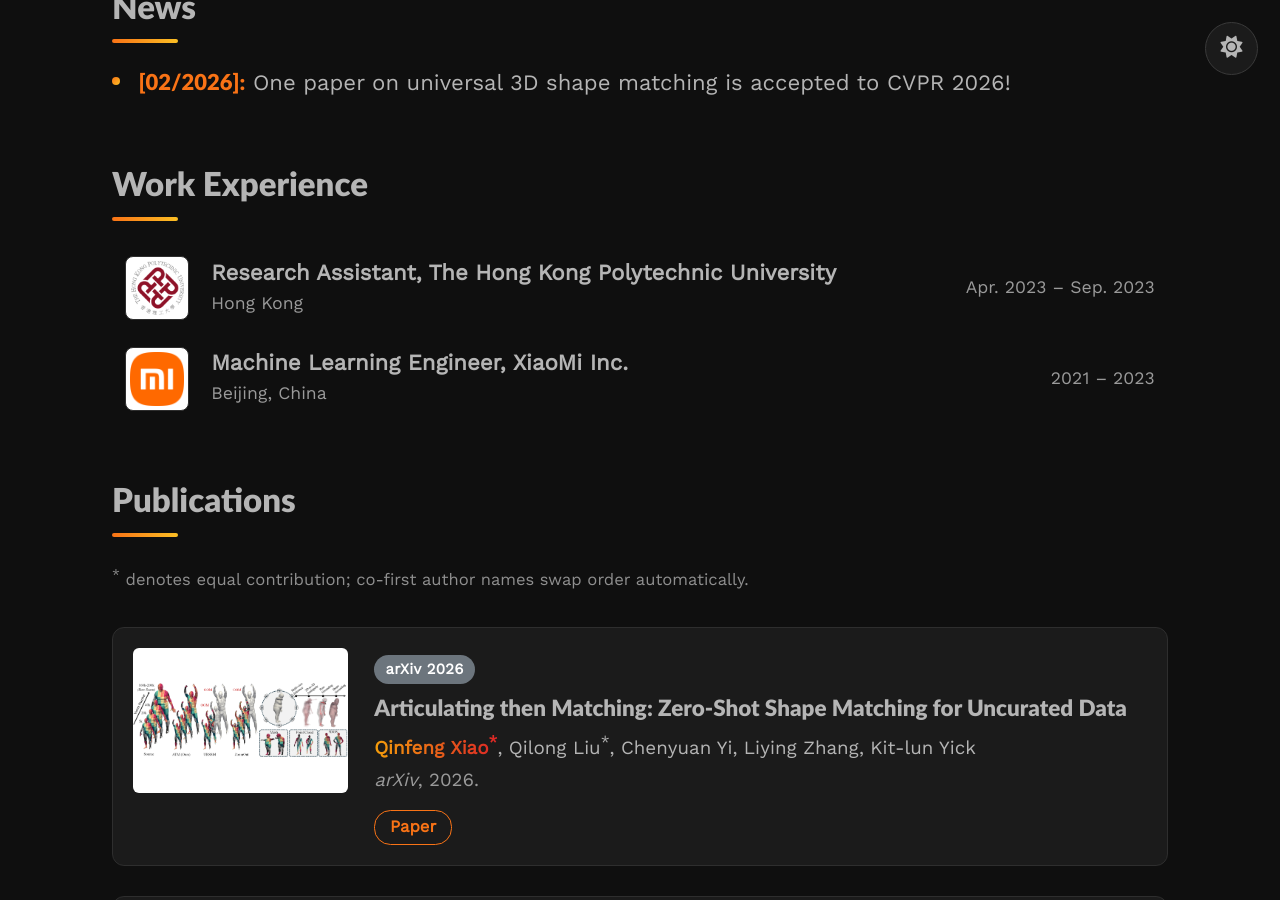
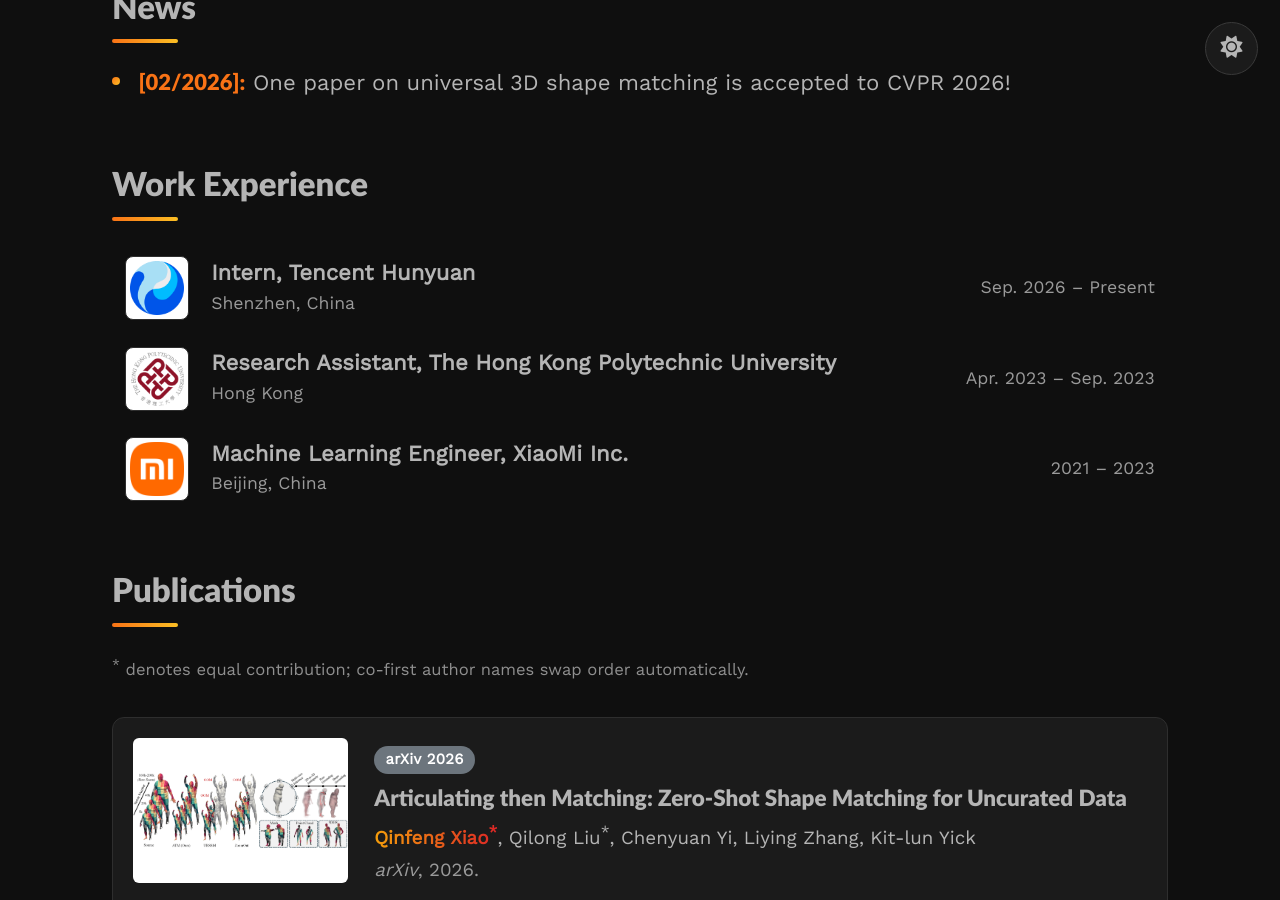
Before and after one commit to larryshaw0079/larryshaw0079.github.io, a Jekyll site: the page built from index.md, in a window 1280 px wide and 900 px high, scrolled down 908 px. Built offline with Jekyll 4.4.1, drawn with Linux system fonts in a browser that asks for light colours.

Commit message:
Add Tencent Hunyuan internship to experience section and include logo image

```diff
--- a/_data/experience.yml
+++ b/_data/experience.yml
@@ -1,5 +1,11 @@
 # Work experience rendered by _includes/experience.html, newest first.
 # Fields: role, org, logo (path under /assets/images/logos/), place, period
+- role: Intern
+  org: Tencent Hunyuan
+  logo: /assets/images/logos/hunyuan.png
+  place: Shenzhen, China
+  period: Sep. 2026 – Present
+
 - role: Research Assistant
   org: The Hong Kong Polytechnic University
   logo: /assets/images/logos/polyu.png
```
Also changed, not shown: assets/images/logos/hunyuan.png (added).
